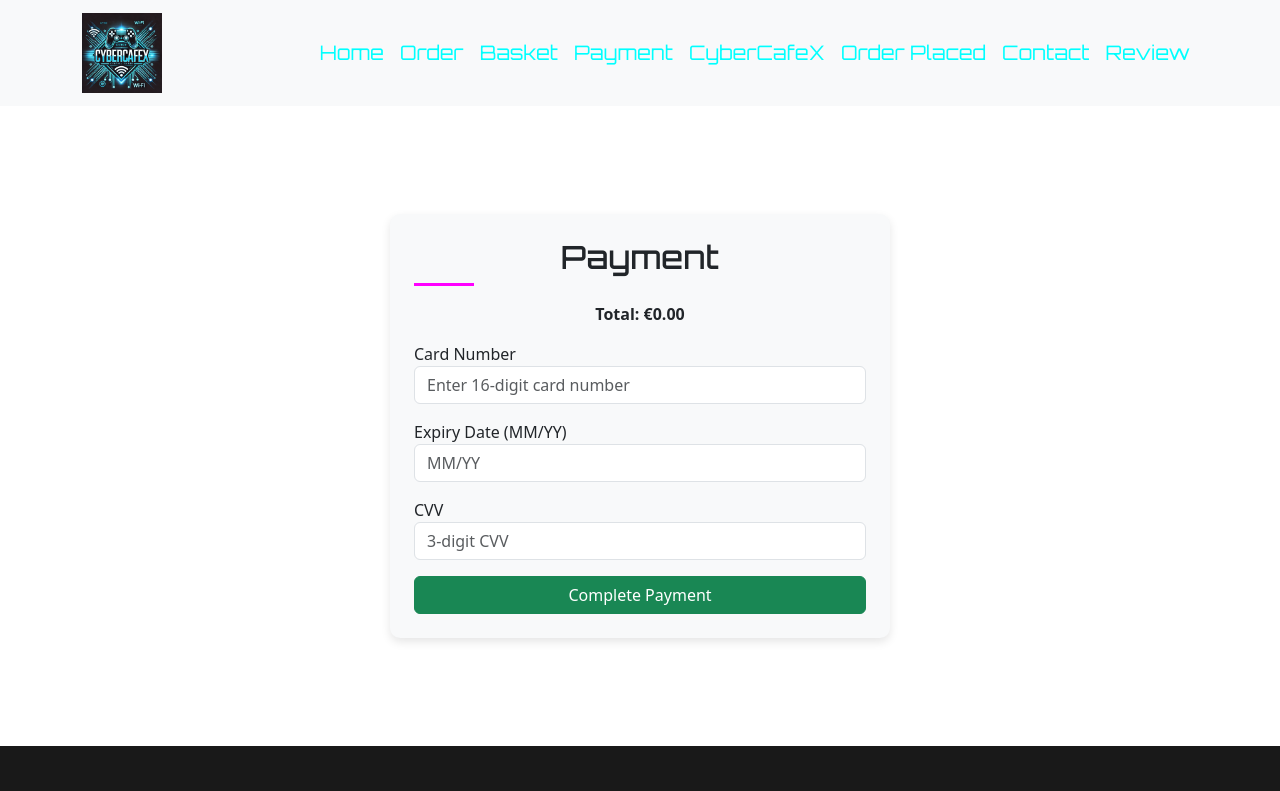
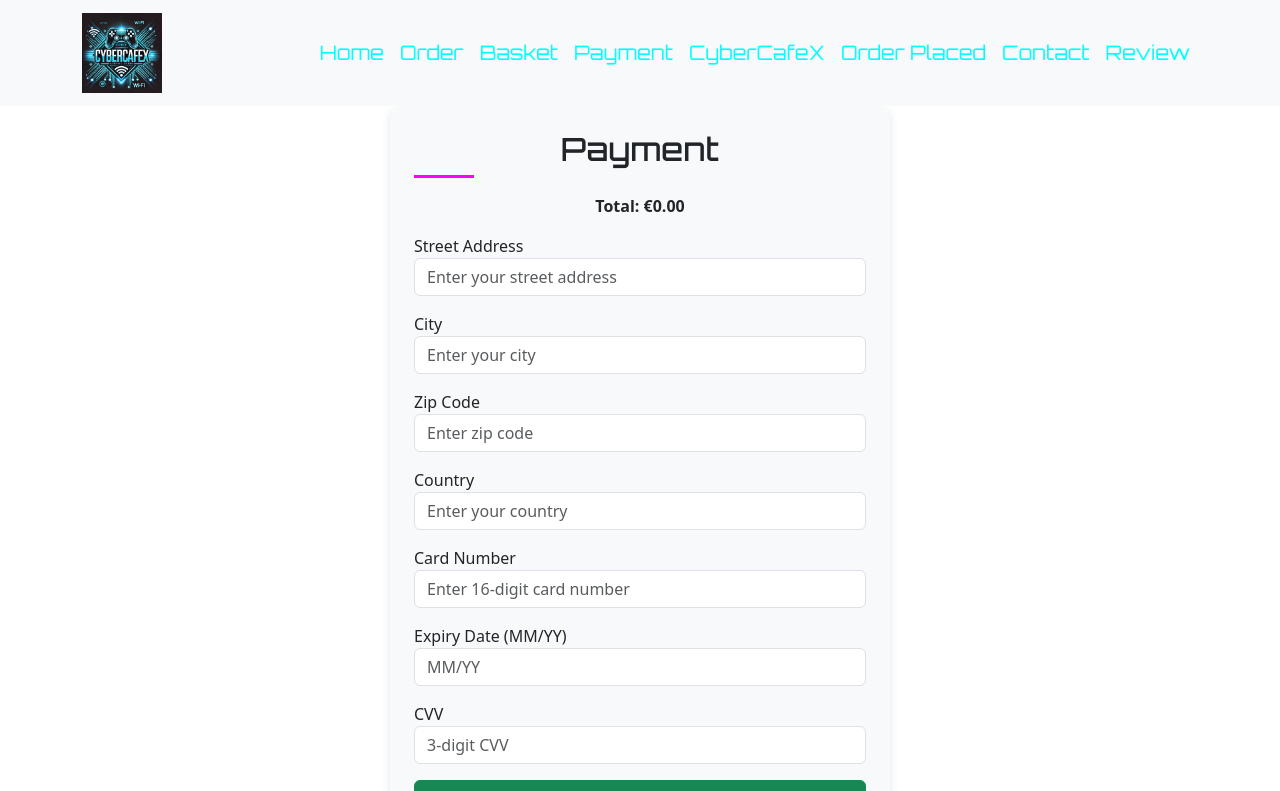
Before and after one commit to FawasAjani/cafe-app, a React (Create React App) app: page /payment in a window 1280 px wide. Shown: the top 791 px of the page. Built offline with nearby package versions, Linux system fonts and the light colour scheme.

Commit message:
Address added

```diff
--- a/src/App.js
+++ b/src/App.js
@@ -66,8 +66,7 @@ function App() {
           <Route path="/" element={<Content />} />
           <Route path="/read" element={<Read />} />
           <Route path="/order" element={<Order basket={basket} setBasket={setBasket} />} />
-          <Route path="/basket" element={<Basket basket={basket} setBasket={setBasket} />} />
-          <Route path="/payment" element={<Payment basket={basket} setBasket={setBasket} />} />
+          <Route path="/basket" element={<Basket basket={basket} setBasket={setBasket} clearBasket={clearBasket} />} />
           <Route path="/payment" element={<Payment basket={basket} clearBasket={clearBasket} />} />
           <Route path="/contact" element={<Contact />} />
           <Route path="/menu" element={<Menu />} />
--- a/src/components/payment.js
+++ b/src/components/payment.js
@@ -5,6 +5,10 @@ function Payment({ basket, clearBasket }) {
     const [cardNumber, setCardNumber] = useState("");
     const [expiry, setExpiry] = useState("");
     const [cvv, setCvv] = useState("");
+    const [address, setAddress] = useState("");
+    const [city, setCity] = useState("");
+    const [zipCode, setZipCode] = useState("");
+    const [country, setCountry] = useState("");
     const [message, setMessage] = useState("");
     const navigate = useNavigate();
 
@@ -13,29 +17,43 @@ function Payment({ basket, clearBasket }) {
     const handlePayment = (e) => {
         e.preventDefault();
 
-        //  Card Number (16 digits), Expiry (MM/YY), CVV (3 digits)
+        //  Card Number (16 digits)
         if (!/^\d{16}$/.test(cardNumber)) {
-            setMessage(" Invalid Card Number! Must be 16 digits.");
+            setMessage("Invalid Card Number! Must be 16 digits.");
             return;
         }
+        //  Expiry Date (MM/YY)
         if (!/^(0[1-9]|1[0-2])\/\d{2}$/.test(expiry)) {
-            setMessage(" Invalid Expiry Date! Use MM/YY format.");//Expire date
+            setMessage(" Invalid Expiry Date! Use MM/YY format.");
             return;
         }
+        //  CVV (3 digits)
         if (!/^\d{3}$/.test(cvv)) {
-            setMessage(" Invalid CVV! Must be 3 digits.");//must be 3 digit
+            setMessage(" Invalid CVV! Must be 3 digits.");
+            return;
+        }
+        //   Address
+        if (!address || !city || !zipCode || !country) {
+            setMessage(" Please fill in all address!");
             return;
         }
 
-        // Payment successful
-        setMessage(" Payment Successful! Thank you for your order.");
-        setCardNumber("");//setcardnumber
-        setExpiry("");//set expiry
+        // ✅ Save address details in localStorage (optional)
+        localStorage.setItem("address", JSON.stringify({ address, city, zipCode, country }));
+
+        // ✅ Payment successful
+        setMessage("✅ Payment Successful! Thank you for your order, Enjoy your food.");
+        setCardNumber("");//setCard
+        setExpiry("");//setEXpiry
         setCvv("");//setCvv
+        setAddress("");//setAddress
+        setCity("");
+        setZipCode("");
+        setCountry("");
 
         setTimeout(() => {
-            clearBasket(); // Clear basket after payment
-            navigate("/"); // Redirect to home
+            clearBasket(); //  Clear basket
+            navigate("/"); // Redirect to home page
         }, 3000);
     };
 
@@ -45,12 +63,35 @@ function Payment({ basket, clearBasket }) {
                 <h2 className="text-center mb-3">Payment</h2>
                 <p className="text-center mb-3"><strong>Total: €{totalPrice.toFixed(2)}</strong></p>
 
-                {message && <div className={`alert ${message.includes("") ? "alert-danger" : "alert-success"}`} role="alert">{message}</div>}
+                {message && <div className={`alert ${message.includes("❌") ? "alert-danger" : "alert-success"}`} role="alert">{message}</div>}
 
                 <form onSubmit={handlePayment}>
+                    {/* ✅ Address  */}
+                    <div className="form-group mb-3">
+                        <label>Street Address</label>
+                        <input type="text" className="form-control" placeholder="Enter your street address" value={address}
+                            onChange={(e) => setAddress(e.target.value)} required />
+                    </div>
+                    <div className="form-group mb-3">
+                        <label>City</label>
+                        <input type="text" className="form-control" placeholder="Enter your city" value={city}
+                            onChange={(e) => setCity(e.target.value)} required />
+                    </div>
+                    <div className="form-group mb-3">
+                        <label>Zip Code</label>
+                        <input type="text" className="form-control" placeholder="Enter zip code" value={zipCode}
+                            onChange={(e) => setZipCode(e.target.value.replace(/\D/, ''))} required />
+                    </div>
+                    <div className="form-group mb-3">
+                        <label>Country</label>
+                        <input type="text" className="form-control" placeholder="Enter your country" value={country}
+                            onChange={(e) => setCountry(e.target.value)} required />
+                    </div>
+
+                    {/* ✅ Payment  */}
                     <div className="form-group mb-3">
                         <label>Card Number</label>
-                        <input type="text" className="form-control" placeholder="Enter 16-digit card number" value={cardNumber} //Enter 16-digit card number
+                        <input type="text" className="form-control" placeholder="Enter 16-digit card number" value={cardNumber}
                             onChange={(e) => setCardNumber(e.target.value.replace(/\D/, ''))} maxLength="16" required />
                     </div>
                     <div className="form-group mb-3">
@@ -63,6 +104,8 @@ function Payment({ basket, clearBasket }) {
                         <input type="text" className="form-control" placeholder="3-digit CVV" value={cvv}
                             onChange={(e) => setCvv(e.target.value.replace(/\D/, ''))} maxLength="3" required />
                     </div>
+
+                    {/* Submit Button */}
                     <button type="submit" className="btn btn-success w-100">Complete Payment</button>
                 </form>
             </div>
@@ -70,4 +113,4 @@ function Payment({ basket, clearBasket }) {
     );
 }
 
-export default Payment;//payment
+export default Payment;//Payment
```
